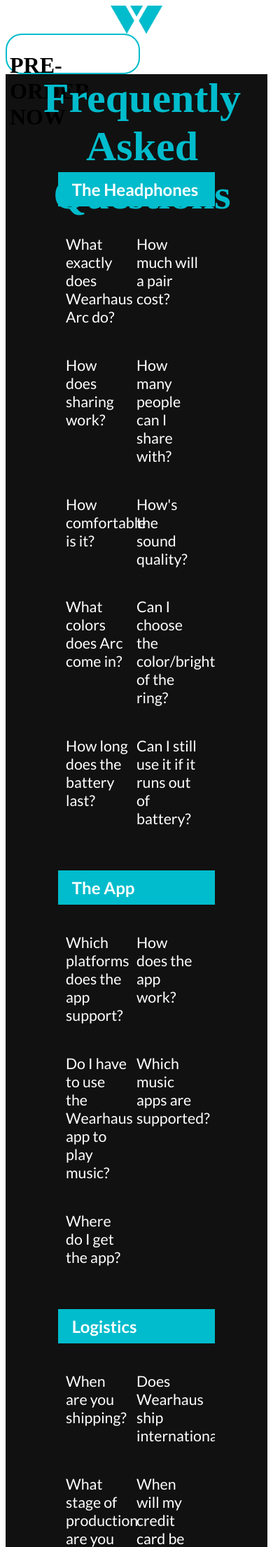
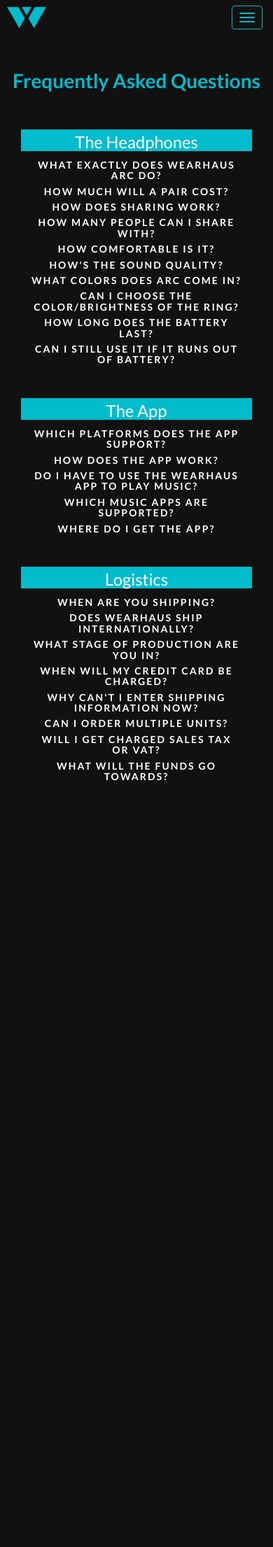
Before and after one commit to wearhaus/crowdfunding-site, a Flask app: page /faq in a window 390 px wide. Shown: the top 2211 px of the page at 70% size. After the commit the page ends 1116 px from the top, so only its background shows below. Run offline with Flask 2, Linux system fonts and the light colour scheme; data that the repository does not hold is empty; some libraries are stand-ins or nearby versions.

Commit message:
FAQ page is mobile optimzied and important content is updated

```diff
--- a/static/css/style.css
+++ b/static/css/style.css
@@ -634,97 +634,34 @@
 }
 
 /*FAQ Title*/
-#faqtitle {
+#faq {
 	background-color: #111;
-	height: auto;
-	min-height: 100%;
-	display: block;
+	padding-top: 100px;
 }
 
-#faq-title-container {
-	position: absolute;
-	width: 100%;
-	height: 120px;
-	display: table;
+#faq h1 {
+  text-align: center;
 }
 
-#faq-title-container > h1 {
-	color: #00bccc;
-	font-size: 60px;
-	font-weight: 400px;
-	display: table-cell;
-    text-align: center;
-    vertical-align: bottom;
-    padding-bottom: 40px;
+#faq h3 {
+	cursor: pointer;
+	font-size: 1em;
+	font-weight: 700;
+	letter-spacing: .15em;
+	text-transform: uppercase;
 }
 
-#faqs-container {
-	position: relative;
-	overflow: auto;
-	width: 60%;
-	display: block;
-	margin-left: auto;
-    margin-right: auto;
-    padding-top: 100px;
-}
-
-.faq-row, .faq-header {
-	color: white;
-	position: relative;
-	width: 100%;
-	font-family: 'Lato', sans-serif;
+#faq p {
+	font-size: 1.2em;
+	margin-bottom: 20px;
 }
 
 .faq-header {
 	background-color: #00bccc;
-	margin-top: 40px;
+	margin: 40px 60px 0 60px;
+	padding-top: 5px;
+	padding-left: 40px;
 }
-
-.faq-header > h2 {
-	font-size: 18pt;
-	font-weight: 600;
-	padding-left: 20px;
-	padding-top: 10px;
-	padding-bottom: 10px;
-}
-
-.faqs {
-	position: relative;
-    width: 40%;
-    display: block;
-    padding-left: 5%;
-    margin-left: auto;
-    margin-right: auto;
-    float: left;
-}
-
-.faq {
-	width: 50%;
-}
-
-.clear {
-	clear: both;
-}
-
-.faqs h3 {
-	cursor: pointer;
-	font-size: 16pt;
-	font-weight: 400;
-}
-
-.faqs div {
-	height: 0;
-	overflow: hidden;
-	position: relative;
-}
-
-.faqs div p	{
-	font-size: 14pt;
-	font-weight: 300;
-	padding: 0;
-	margin-bottom: 15px;
-}
-
 
 /* Footer */
 #footer {
@@ -904,6 +841,12 @@
 		width: 300px;
 	}
 
+	.faq-header {
+		margin: 40px 0 0 0;
+		padding-top: 5px;
+		padding-left: 0;
+	}
+
 }
 
 @media (min-width: 600px) and (max-width: 768px) {
--- a/templates/faq.html
+++ b/templates/faq.html
@@ -1,14 +1,26 @@
 <html>
 	<head>
+		<title>Wearhaus ARC - Headphones reinvented. Social listening redefined.</title>
+		<meta name="author" content="Wearhaus Inc." />
+	    <meta name="viewport" content="width=device-width"/>
+		<meta property="og:image" content="http://campaign.wearhaus.com/static/img/headphones/WH_blackwhite_cyan.jpg"/>
+		<meta property="og:image" content="http://campaign.wearhaus.com/static/img/headphones/WH_black_Blue.jpg"/>
+		<meta property="og:title" content="Wearhaus ARC - Headphones reinvented. Social listening redefined."/>
+		<meta property="og:url" content="http://campaign.wearhaus.com/"/>
+		<meta property="og:description" content="Hear and be heard. Tune in with friends and listen in sync. Share your sound and connect with people through the music you love."/>
 		<link rel="shortcut icon" href="{{ url_for('static', filename='favicon.ico') }}">
+		<link rel="stylesheet" type="text/css" href="../static/css/bootstrap.css">
+		<link rel="stylesheet" type="text/css" href="../static/css/icons.css">
+		<link rel="stylesheet" type="text/css" href="../static/css/bootstrap-theme.css">
 		<link rel="stylesheet" type="text/css" href="../static/css/style.css">
-		<link rel="stylesheet" type="text/css" href="../static/css/icons.css">
 		<link href='http://fonts.googleapis.com/css?family=Lato:100,300,400,700,900' rel='stylesheet' type='text/css'>
 		<script src="http://code.jquery.com/jquery-1.11.0.min.js"></script>
 		<script language="javascript" type="text/javascript" src="../static/js/wearhaus.js"></script>
+		<script language="javascript" type="text/javascript" src="../static/js/bootstrap.js"></script>
+
         <script>
             $(document).ready(function() {
-				$('.faqs h3').each(function() {
+				$('#faq h3').each(function() {
 					var tis = $(this), state = false, answer = tis.next('div').hide().css('height','auto').slideUp();
 					tis.click(function() {
 						state = !state;
@@ -18,273 +30,176 @@
 				});
 			});
         </script>
+
 	</head>
 	<body>
 
+
 		<!-- Nav bar content -->
-		<div class="nav">
-			<a href="/">
-				<div class="logo-container">
-					<div class="logo-thumb"></div>
+		<nav class="navbar navbar-default navbar-fixed-top" role="navigation">
+		  <div class="container-fluid">
+		    <!-- Brand and toggle get grouped for better mobile display -->
+		    <div class="navbar-header">
+		      <button type="button" class="navbar-toggle collapsed" data-toggle="collapse" data-target="#wearhaus-navbar">
+		        <span class="sr-only">Toggle navigation</span>
+		        <span class="icon-bar"></span>
+		        <span class="icon-bar"></span>
+		        <span class="icon-bar"></span>
+		      </button>
+		      <a class="navbar-brand" href="#"><div class="logo-thumb"></div></a>
+		    </div>
+
+		    <div class="nav navbar-nav navbar-right preorder-container hidden-xs">
+		      	<a href="https://checkout.wearhaus.com/preorder/checkout/amount" target="_blank">
+							<div id="button-outer">
+								<div id="button-inner">
+									<p>SIGN UP NOW</p>
+								</div>
 							</div>
 						</a>
-			<div id="preorder-container">
-				<div id="button-outer">
-					<div id="button" onclick="window.open('https://checkout.wearhaus.com/preorder/checkout/amount')">
-						<h1>PRE-ORDER NOW</h1>
 		    </div>
-				</div>
-				<!--<p id="savings-text">Get yours early. Save $50</p>-->
-			</div>
-		</div>
+		    <!-- Collect the nav links, forms, and other content for toggling -->
+		    <div class="collapse navbar-collapse" id="wearhaus-navbar">
+		      <ul class="nav navbar-nav navbar-right">
+		        <li><a href="/">HOME</a></li>
+		        <li><a href="http://blog.wearhaus.com/" target="_blank">BLOG</a></li>
+		        <!--<li><a href="#">TEAM</a></li>-->
+		        <li><a href="http://jobs.wearhaus.com/" target="_blank">JOBS</a></li>
+		        <li><a style="color: #00bccc;" href="/faq" target="_blank">FAQS</a></li>
+		        <li><a href="mailto:team@wearhaus.com" target="_blank">CONTACT</a></li>
+		      </ul>
+		    </div><!-- /.navbar-collapse -->
+		  </div><!-- /.container-fluid -->
+		</nav>
 
-		<!-- Main carousel content -->
-		<div class="carousel">
-
-			<!-- FAQ Slide -->
-			<div class="slide" id="faqtitle">
-				<div id="faq-background">
-					<div id="faq-title-container">
-						<h1>Frequently Asked Questions</h1>
-					</div>
-					<div id="faqs-container">
+		<section id="faq">
+			<div class="container">
+				<h1 class="cyan">Frequently Asked Questions</h1>
+				<div class="container">
 					<div class="faq-header">
 						<h2>The Headphones</h2>
 					</div>
+					<div class="col-sm-5 col-sm-offset-1">
 
-						<div class="faq-row">
-							<div class="faqs">
 						<h3>What exactly does Wearhaus Arc do?</h3>
 						<div>
 							<p>Arc is a pair of wireless headphones that allows you to seamlessly listen to music together with other Arcs nearby. Combined with a mobile app, Arc provides a totally new way of enjoying music - whether by yourself, with friends, or with people you’ve just met.</p>
 						</div>
-							</div>
-							<div class="faqs">
 						<h3>How much will a pair cost?</h3>
 						<div>
 							<p>Wearhaus Arc will retail at MSRP $200, but pre-order during the crowdfunding campaign and you'll get $50 off! You can save even more on the cost of an Arc by sharing referral codes (see Referrals/Discounts below)</p>
 						</div>
-							</div>
-							<br class="clear" />
-						</div>
-						<div class="faq-row">
-							<div class="faqs">
 						<h3>How does sharing work?</h3>
 						<div>
 							<p>We’ve developed mesh networking technology that relays audio between all the headphones in a network, allowing everyone to listen to the same song without ever transferring any files - think of it like speakers with more fine-tuned privacy.</p>
 						</div>
-							</div>
-							<div class="faqs">
 						<h3>How many people can I share with?</h3>
 						<div>
 							<p>Each mesh network is capable of supporting arbitrarily many listeners, but there are still limits to Bluetooth technology and the laws of physics! Our current design is rated for at least 30 simultaneous users and we’ve tested up to 6 listeners in person. You’ll receive updates over next few months whenever we get more units and do mass tests!</p>
 						</div>
-							</div>
-							<br class="clear" />
-						</div>
-						<div class="faq-row">
-							<div class="faqs">
 						<h3>How comfortable is it?</h3>
 						<div>
 							<p>Arc is designed to fit snugly to the shape of your head, with memory foam cushions that also serve to seal out noise. The headband is extendable for those of us with larger heads.</p>
 						</div>
-							</div>
-							<div class="faqs">
 						<h3>How's the sound quality?</h3>
 						<div>
 							<p>Our manufacturing partner has over 20 years of experience building headphones for various high quality brands, using patented driver designs to achieve a crisp response across all frequencies.</p>
 						</div>
 					</div>
-							<br class="clear" />
-						</div>
-						<div class="faq-row">
-							<div class="faqs">
+					<div class="col-sm-5">
 						<h3>What colors does Arc come in?</h3>
 						<div>
 							<p>There are two base colors, black and white, in matte polycarbonate plastic.</p>
 						</div>
-							</div>
-							<div class="faqs">
 						<h3>Can I choose the color/brightness of the ring?</h3>
 						<div>
 							<p>Yes! You can easily change these settings from the mobile app. You can also set your backlights to pulse to the music, in sync with friends, or turn off lighting entirely if you want to stay low-key.</p>
 						</div>
-							</div>
-							<br class="clear" />
-						</div>
-						<div class="faq-row">
-							<div class="faqs">
 						<h3>How long does the battery last?</h3>
 						<div>
 							<p>Our current units play 16 hours of audio, or 10 hours with heavy usage, and we're still working on incorporating an even larger battery!</p>
 						</div>
-							</div>
-							<div class="faqs">
 						<h3>Can I still use it if it runs out of battery?</h3>
 						<div>
 							<p>Yes! We’re providing a backup AUX cable that you can use to connect your headphones to your audio playing device. You’ll be able to use your headphones to play audio like a regular pair of wired headphones, but the light-ring, touch controls, and sharing functionality won’t work.</p>
 						</div>
 					</div>
-							<br class="clear" />
 				</div>
+				<div class="container">
 					<div class="faq-header">
 						<h2>The App</h2>
 					</div>
-						<div class="faq-row">
-							<div class="faqs">
+					<div class="col-sm-5 col-sm-offset-1">
 						<h3>Which platforms does the app support?</h3>
 						<div>
 							<p>Both iOS and Android will be supported by the time Wearhaus Arc ships. The app will become available on other platforms depending on demand.</p>
 						</div>
-							</div>
-							<div class="faqs">
 						<h3>How does the app work?</h3>
 						<div>
 							<p>The app communicates with the headphones using Bluetooth serial. We grab the song metadata through a combination of Bluetooth and APIs made available by the music providers.</p>
 						</div>
-							</div>
-							<br class="clear" />
-						</div>
-						<div class="faq-row">
-							<div class="faqs">
 						<h3>Do I have to use the Wearhaus app to play music?</h3>
 						<div>
 							<p>No - we don't stream or provide any music to you; Arc will work on top of any app playing audio, and the Wearhaus app simply controls sharing and tuning in with other people.</p>
 						</div>
 					</div>
-							<div class="faqs">
+					<div class="col-sm-5">
 						<h3>Which music apps are supported?</h3>
 						<div>
 							<p>We are not targeting any specific music service, so you can play music from whatever source you prefer - even use Arc to watch YouTube with friends!</p>
 						</div>
-							</div>
-							<br class="clear" />
-						</div>
-						<div class="faq-row">
-							<div class="faqs">
 						<h3>Where do I get the app?</h3>
 						<div>
 							<p>The app will be available on the App Store and Google Play, just before the first batch of Arcs ship.</p>
 						</div>
 					</div>
-							<br class="clear" />
 				</div>
+				<div class="container">
 					<div class="faq-header">
 						<h2>Logistics</h2>
 					</div>
-						<div class="faq-row">
-							<div class="faqs">
+					<div class="col-sm-5 col-sm-offset-1">
 						<h3>When are you shipping?</h3>
 						<div>
 							<p>We'll be shipping the first batch of Arcs in December 2014. The order of shipping will depend on when you ordered your unit - so the earlier the better! You'll also get an update from us in the fall as soon as your unit's shipping date is set.</p>
 						</div>
-							</div>
-							<div class="faqs">
 						<h3>Does Wearhaus ship internationally?</h3>
 						<div>
 							<p>Yes! But due to the extra cost, you will be responsible for the import duties and VAT. We will have more info about that once we collect your shipping address.</p>
 						</div>
-							</div>
-							<br class="clear" />
-						</div>
-						<div class="faq-row">
-							<div class="faqs">
 						<h3>What stage of production are you in?</h3>
 						<div>
 							<p>We’ve completed the prototyping phase and are now entering pre-production at the factory - tooling molds for the structure and sourcing all the components for the electronics. Our design will be rigorously tested and refined over the next few months, and production is slated to happen in late fall.</p>
 						</div>
-							</div>
-							<div class="faqs">
 						<h3>When will my credit card be charged?</h3>
 						<div>
 							<p>Your credit card won't be charged unless we reach our funding goal - if we do reach it, your payment will take around 1-2 days afterwards to process.</p>
 						</div>
 					</div>
-							<br class="clear" />
-						</div>
-						<div class="faq-row">
-							<div class="faqs">
+					<div class="col-sm-5">
 						<h3>Why can't I enter shipping information now?</h3>
 						<div>
 							<p>Since we’re shipping in December, it’s possible that people could change addresses in between when they make the order and when we’re ready to ship. To save the hassle of changing shipping addresses, we’ll get in touch when we’re closer to our ship date.</p>
 						</div>
-							</div>
-							<div class="faqs">
 						<h3>Can I order multiple units?</h3>
 						<div>
 							<p>The easiest way to do this would be to make multiple orders.</p>
 						</div>
-							</div>
-							<br class="clear" />
-						</div>
-						<div class="faq-row">
-							<div class="faqs">
 						<h3>Will I get charged sales tax or VAT?</h3>
 						<div>
 							<p>Sales tax is included in the pricing of the reward tiers, but you will be responsible for any additional international shipping costs.</p>
 						</div>
-							</div>
-							<div class="faqs">
 						<h3>What will the funds go towards?</h3>
 						<div>
 							<p>All of the pre-order funds will go towards setting up our production lines manufacturing your units!</p>
 						</div>
 					</div>
-							<br class="clear" />
-						</div>
-						<div class="faq-header">
-							<h2>Referrals/Discounts</h2>
-						</div>
-						<div class="faq-row">
-							<div class="faqs">
-								<h3>I can get discounts?</h3>
-								<div>
-									<p>Yes! If you have a friend that has already preordered a pair for themselves, they have a unique promo code that will get you $15 off a pair of headphones at checkout!</p>
 				</div>
 			</div>
-							<div class="faqs">
-								<h3>How do I use a referral code?</h3>
-								<div>
-									<p>Go to our main site. http://campaign.wearhaus.com/ Click on PREORDER NOW. Select one of the headphone reward tiers (single unit or couple’s pack) and type in the promo code at the checkout page. The amount will be automatically deducted from your total!</p>
-								</div>
-							</div>
-							<br class="clear" />
-						</div>
-						<div class="faq-row">
-							<div class="faqs">
-								<h3>How does the referral program work? Are there rules?</h3>
-								<div>
-									<p>You can only use referral codes when purchasing headphones. When you refer a friend, they can use the referral code to get $15 off, and you will get a $15 refund as well! You can use the referral code as many times as you want, and yes, if you refer enough friends you can get your headphones for free!</p>
-								</div>
-							</div>
-							<div class="faqs">
-								<h3>How do I collect my referral credit?</h3>
-								<div>
-									<p>We will distribute the referral credit two weeks after the end of the campaign, most likely through Paypal or some other means of electronic payment.</p>
-								</div>
-							</div>
-							<br class="clear" />
-						</div>
-						<br class="clear" />
-					</div>
-					<br class="clear" />
-				</div>
-				<br class="clear" />
-			</div>
+		</section>
 
 
 		<!-- Footer -->
-		<div class="footer">
-			<div id="footer-nav">
-				<ul>
-					<li><a href="/thankyou"><p>REFERRALS</p></a></li>
-					<li><a href="/press"><p>PRESS</p></a></li>
-					<li><a href="/faq"><p>FAQ</p></a></li>
-					<li><a href="http://jobs.wearhaus.com/" target="_blank"><p>JOBS</p></a></li>
-					<li><a href="mailto:team@wearhaus.com"><p>CONTACT</p></a></li>
-				</ul>
-			</div>
-		</div>
 		<script>
 			(function(i,s,o,g,r,a,m){i['GoogleAnalyticsObject']=r;i[r]=i[r]||function(){
 			(i[r].q=i[r].q||[]).push(arguments)},i[r].l=1*new Date();a=s.createElement(o),
```
Lines whose indentation alone changed are shown as unchanged.
